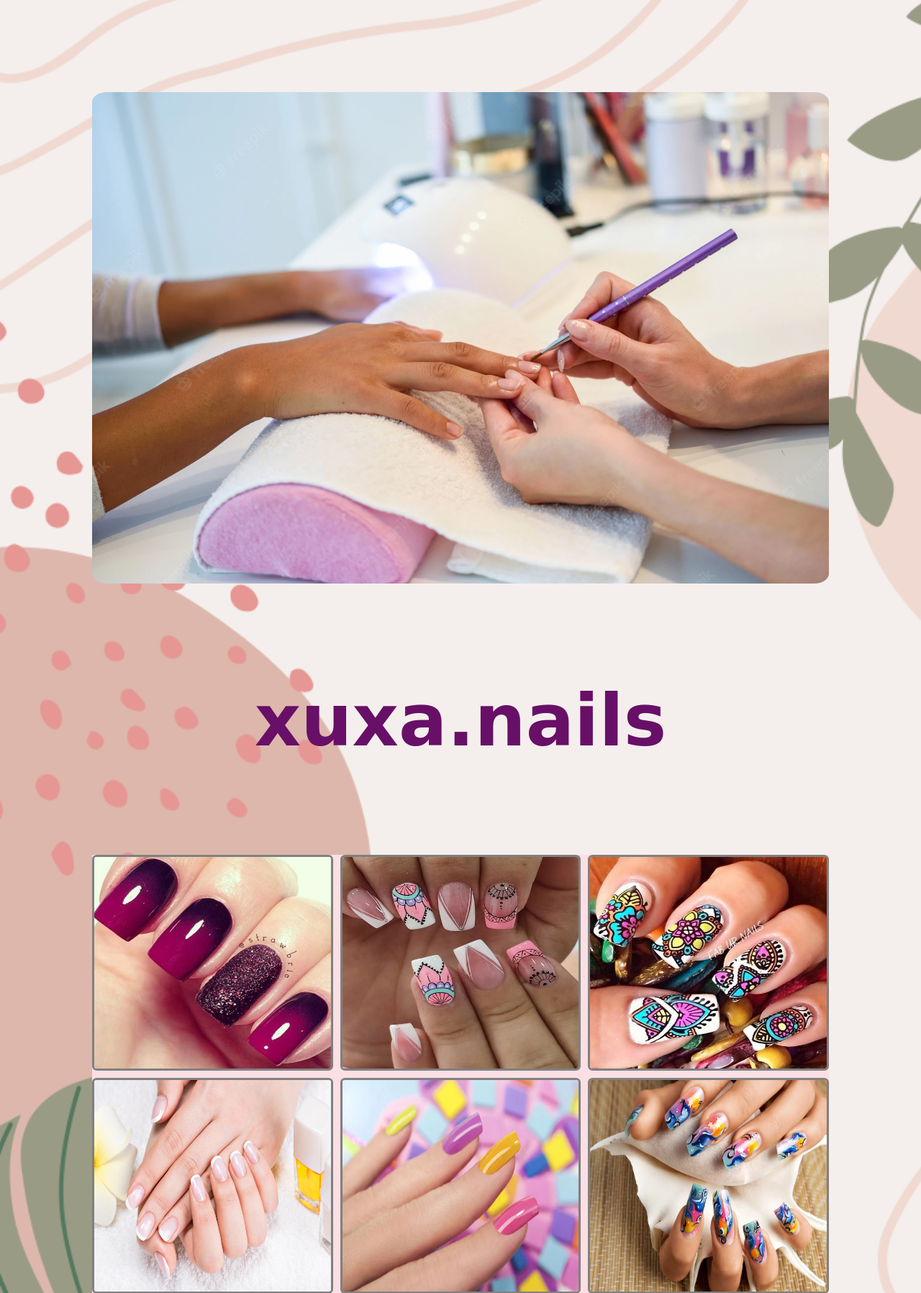
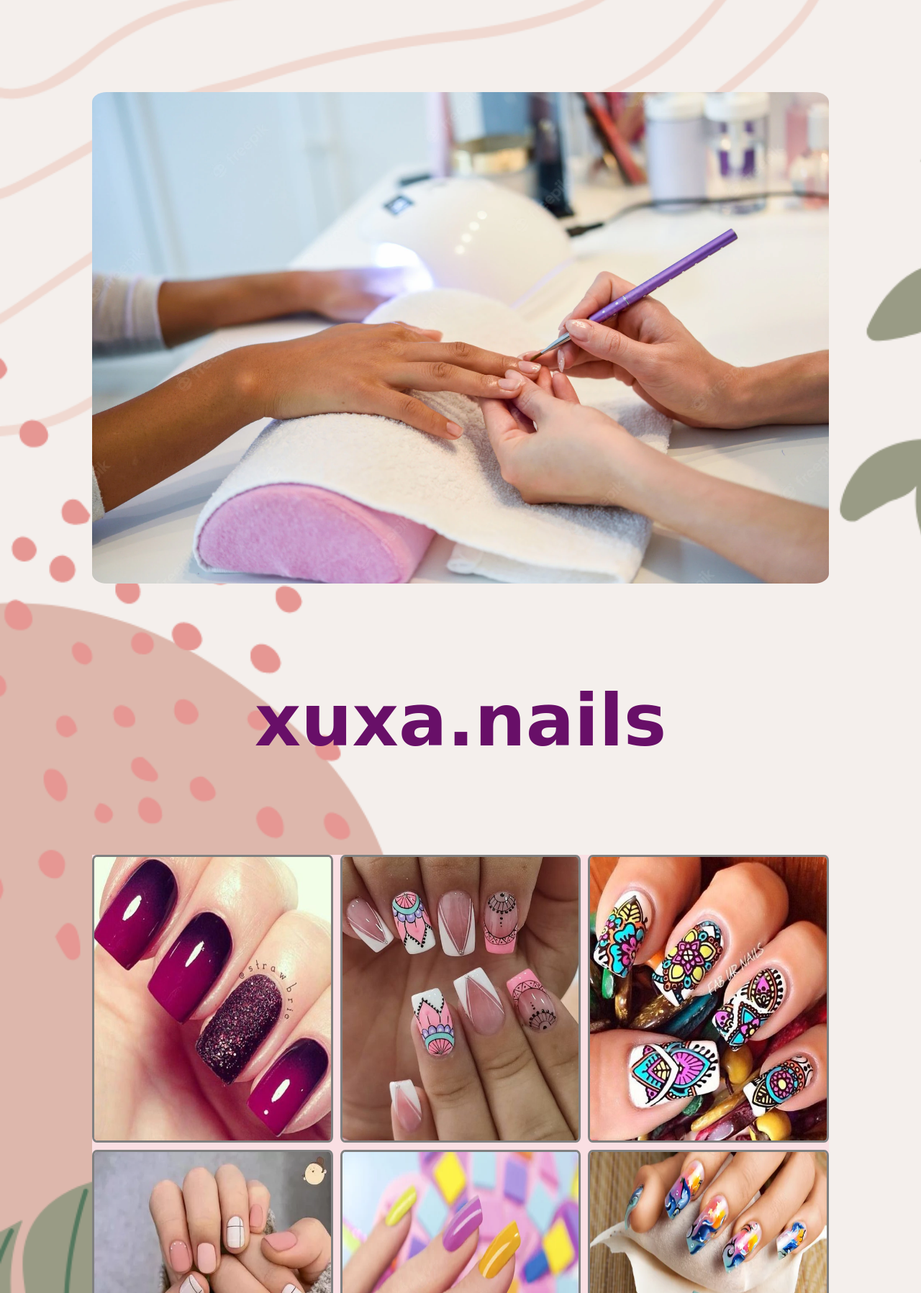
Before and after one commit to arielschinocca/proyecto-xuxa, a PHP site: page / in a window 1280 px wide. Shown: the part 137-1934 px from the top of the page at 72% size. Run offline with PHP 8.4, Linux system fonts and the light colour scheme; some libraries are stand-ins or nearby versions.

Commit message:
modifique imagenes

```diff
--- a/index.html
+++ b/index.html
@@ -82,31 +82,31 @@
     <section class="section-img">
     <div class="div-imagenes">
         <div class="div-imagenes-1">
-            <img class="img1" src="./img/uñas1..jpg" width="" height="300" alt="">
+            <img class="img1" src="./img/uñas1..jpg" width="" height="400" alt="">
         </div>
         <div class="div-imagenes-1">
-            <img class="img2" src="./img/unñas2..jpg" width="" height="300" alt="">
+            <img class="img2" src="./img/unñas2..jpg" width="" height="400" alt="">
         </div>
         <div class="div-imagenes-1">
-            <img class="img3" src="./img/uñas3..jpg" width="" height="300" alt="">
+            <img class="img3" src="./img/uñas3..jpg" width="" height="400" alt="">
         </div>
         <div class="div-imagenes-1">
-            <img class="img4" src="./img/uñas4.webp" width="" height="300" alt="">
+            <img class="img4" src="./img/uñasparaproyec.webp" width="" height="400" alt="">
         </div>
         <div class="div-imagenes-1">
-            <img class="img5" src="./img/uñas5.jpg" width="" height="300" alt="">
+            <img class="img5" src="./img/uñas5.jpg" width="" height="400" alt="">
         </div>
         <div class="div-imagenes-1">
-            <img class="img6" src="./img/uñas6.jpg" width="" height="300" alt="">
+            <img class="img6" src="./img/uñas6.jpg" width="" height="400" alt="">
         </div>
         <div class="div-imagenes-1">
-            <img class="img7" src="./img/uñas7.jpg" width="" height="300" alt="">
+            <img class="img7" src="./img/uñas7.jpg" width="" height="400" alt="">
         </div>
         <div class="div-imagenes-1">
-            <img class="img8" src="./img/uñas8.jpg" width="" height="300" alt="">
+            <img class="img8" src="./img/uñas8.jpg" width="" height="400" alt="">
         </div>
         <div class="div-imagenes-1">
-            <img class="img9" src="./img/uñas9.jpg" width="" height="300" alt="">
+            <img class="img9" src="./img/uñas9.jpg" width="" height="400" alt="">
         </div>
     </div>
     </section>
--- a/style.css
+++ b/style.css
@@ -390,7 +390,6 @@ footer{
 
 iframe{
     width: 60%;
-    height: 200;
 }
 
 .h5-footer{
```
Also changed, not shown: img/uñasparaproyec.webp (added), 1 other file.
